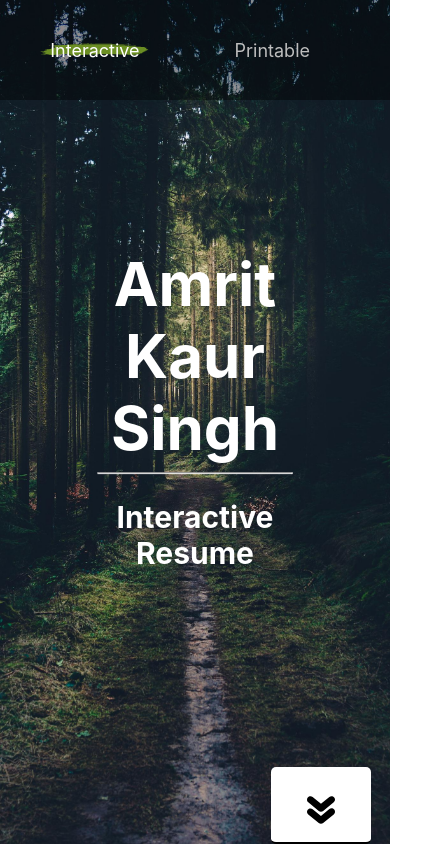
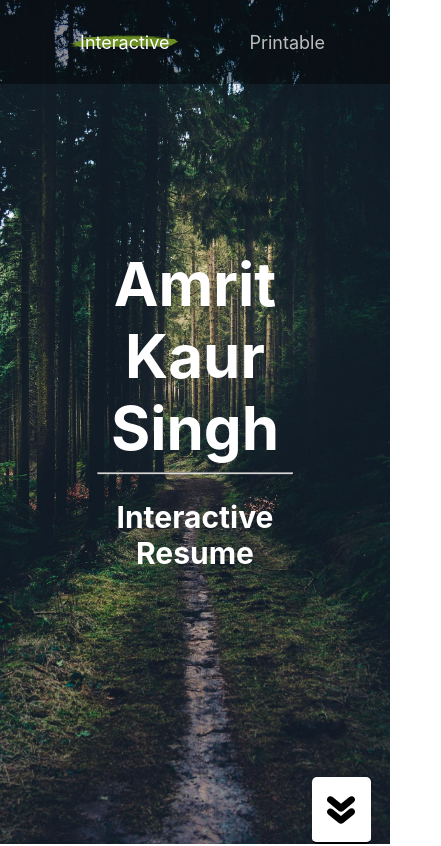
Before and after one commit to Amrit-S/personal-website, a React (Create React App) app: page / in a window 390 px wide. Shown: the top 846 px of the page, 441 px wide, since content can reach past the window. Built offline with nearby package versions, Linux system fonts and the light colour scheme.

Commit message:
added some page responsiveness

```diff
--- a/src/components/InteractiveSections/About.js
+++ b/src/components/InteractiveSections/About.js
@@ -13,7 +13,7 @@ export default function About() {
             <h3> Web Developer &bull; Student ML Researcher &bull; Baja Blast Enthusiast</h3>
             <hr/>
             <div className="about-info">
-                <div>
+                <div id="headshot-container">
                     <div className="headshot-backdrop"></div>
                     <img src={PersonalHeadshot} alt="Amrit Headshot" width="250px" height="auto" style={{margin: "-330px 30px 0px 30px"}} />
 
--- a/src/components/InteractiveSections/Work.js
+++ b/src/components/InteractiveSections/Work.js
@@ -18,7 +18,7 @@ export default function Work() {
             <hr/>
 
             <ResEntry
-            leftTitle="University of California, San Diego | Jacob's School of Engineering"
+            leftTitle="University of California, San Diego"
             dates="Sept 2019 - Present"
             rightTitle="Computer Science Course Tutor"
             location="San Diego, USA"
@@ -63,7 +63,7 @@ export default function Work() {
             </ResEntry>
 
             <ResEntry
-            leftTitle="University of California, San Diego | Jacob's School of Engineering"
+            leftTitle="University of California, San Diego"
             dates="July - Sept 2019"
             rightTitle="SPIS Mentor (Specialization: Machine Learning)"
             location="San Diego, USA"
--- a/src/components/ResEntry.js
+++ b/src/components/ResEntry.js
@@ -6,7 +6,7 @@ export default function ResEntry({leftTitle, dates, rightTitle, children, locati
     return (
         <div className="res-entry">
             <p style={{flex: "1"}}>
-                <b> {leftTitle} </b>
+                <b className="left-title"> {leftTitle} </b>
                 <br/><br/>
                 {dates}
             </p>
--- a/src/css/InteractiveResume.css
+++ b/src/css/InteractiveResume.css
@@ -111,7 +111,7 @@
     border-radius: 10px;
 }
 
-/* Education Section */
+/* Education + Work Experience Section */
 
 .res-entry{
    display: flex;
@@ -119,6 +119,12 @@
    justify-content: center;
    align-items: flex-start;
 }
+
+.res-entry .left-title {
+    font-size: 17px;
+}
+
+
 
 /* Projects */
 
@@ -166,6 +172,56 @@
     text-align: center;
 }
 
-.contact-additional-info a:link,  .contact-additional-info a:visited {
+.contact-additional-info a:link, .contact-additional-info a:visited {
     color: #6B8E23;
 }
+
+@media only screen and (max-width: 1180px) {
+    .about-info{
+        flex-direction: column;
+    }
+
+}
+
+@media only screen and (max-width: 1050px) {
+    .grid-layout{
+        display: grid;
+        grid-template-columns: repeat(1, 100%);
+        gap: 20px;
+    }
+}
+
+@media only screen and (max-width: 950px) {
+
+    .res-entry{
+        flex-direction: column;
+     }
+
+     .res-entry .left-title {
+        font-size: 19px;
+    }
+}
+
+@media only screen and (max-width: 800px) {
+    .contract-entry-wrapper {
+        flex-direction: column;
+        justify-content: space-evenly;
+    }
+
+    #title-section #title-arrow{
+        position: absolute;
+        bottom: 0%;
+        right: 5%;
+        background-color: white;
+        width: max(15vw, 50px);
+        height: max(11vw, 65px);
+        border-radius: 5px;
+        border-bottom: 2px solid black;
+    }
+}
+
+@media only screen and (max-width: 400px) {
+    .left-column, .right-column{
+        display: none;
+    }
+}
--- a/src/css/NavBar.css
+++ b/src/css/NavBar.css
@@ -26,3 +26,19 @@
 .navbar-entry-active{
     color: white;
 }
+
+@media only screen and (max-width: 900px) {
+    #navbar{
+        justify-content: space-evenly;
+    }
+
+    .navbar-entry{
+        margin-right: 0px;
+    }
+}
+
+@media only screen and (max-width: 700px) {
+    #navbar{
+        height: 10vh;
+    }
+}
--- a/src/css/ScrollBar.css
+++ b/src/css/ScrollBar.css
@@ -43,3 +43,10 @@
     background-color: #6B8E23;
     color: white !important;
 }
+
+@media only screen and (max-width: 950px) {
+
+    #scroll-bar{
+        display: none;
+    }
+}
--- a/src/css/SectionTitle.css
+++ b/src/css/SectionTitle.css
@@ -5,4 +5,5 @@
 
 .section-title h2{
     font-size: 40px;
+    text-align: center;
 }
```
